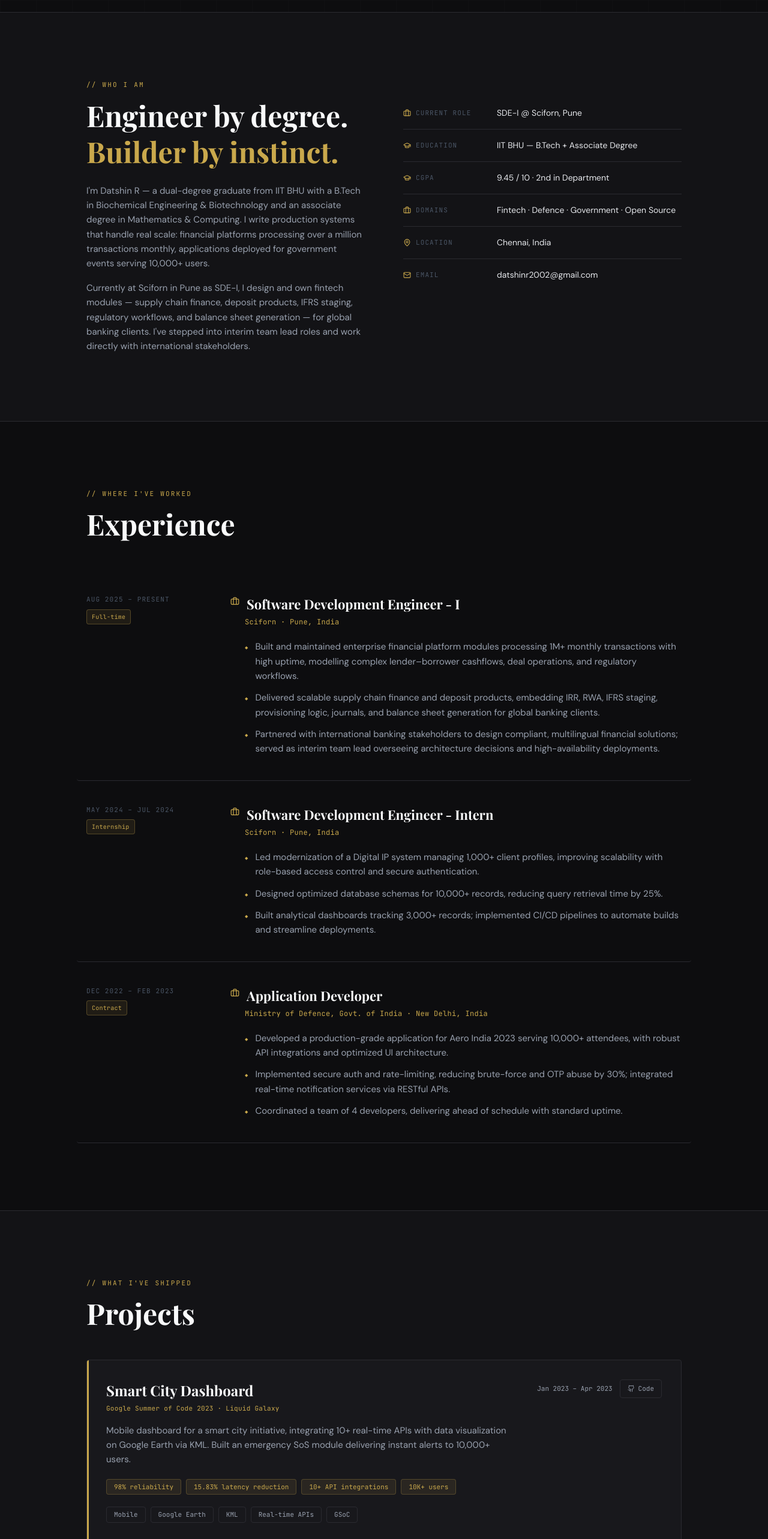
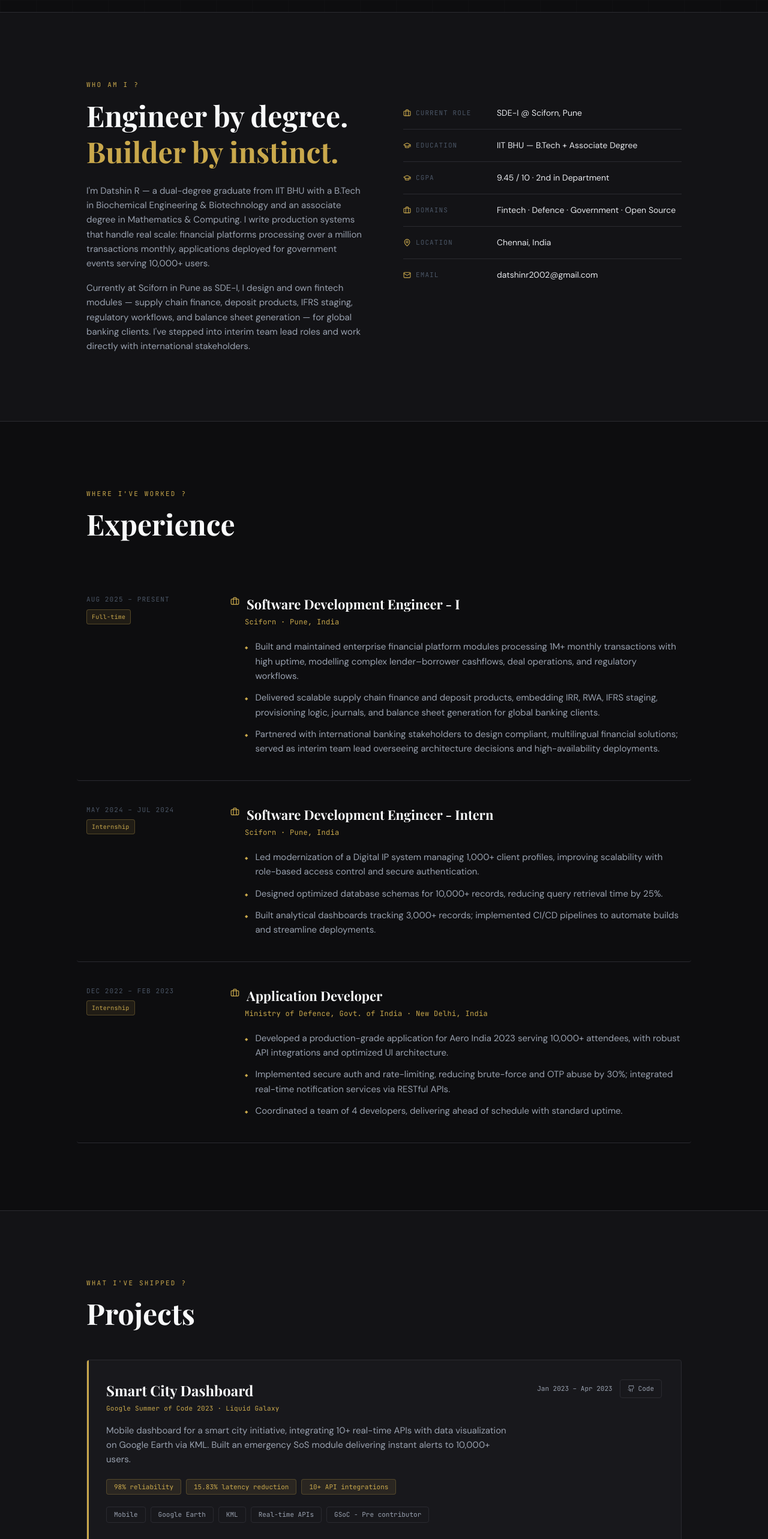
Before and after one commit to Datshin1511/portfolio-website, a React (Vite) app in the folder my-website/: page / in a window 1280 px wide. Shown: the part 780-3346 px from the top of the page at 60% size. Built offline with nearby package versions, Linux system fonts and the light colour scheme.

Commit message:
fix(ui): section header prologues corrected

```diff
--- a/my-website/src/components/About.tsx
+++ b/my-website/src/components/About.tsx
@@ -13,7 +13,7 @@ export default function About() {
   return (
     <section id="about" className="bg-light-bg2 dark:bg-dark-bg2 border-y border-light-border dark:border-dark-border">
       <div className="max-w-6xl mx-auto px-5 sm:px-10 lg:px-20 py-20 lg:py-28">
-        <p className="font-mono text-[11px] uppercase tracking-[0.2em] text-accent mb-3">// who i am</p>
+        <p className="font-mono text-[11px] uppercase tracking-[0.2em] text-accent mb-3">who am I ?</p>
 
         <div className="grid grid-cols-1 lg:grid-cols-2 gap-12 lg:gap-16 items-start">
           <div>
--- a/my-website/src/components/Achievements.tsx
+++ b/my-website/src/components/Achievements.tsx
@@ -4,7 +4,7 @@ const achievements = [
   { rank: 'Top 3.4%', title: 'CDSE (I) 2025 — UPSC', detail: 'Qualified among 8,516 out of 250,000+ applicants' },
   { rank: 'AIR 4439', title: 'NDA/NA (I) 2019 — UPSC', detail: 'All India Rank in national defence entrance exam' },
   { rank: 'Rank 1340', title: 'TNEA 2020', detail: 'Tamil Nadu Engineering Admission state rank' },
-  { rank: '2nd Dept.', title: 'IIT BHU Academic', detail: 'Graduated CGPA 9.45/10, ranked 2nd in department' },
+  { rank: 'Dept. 2nd', title: 'IIT BHU Academic', detail: 'Graduated CGPA 9.45/10, ranked 2nd in department' },
 ];
 
 const leadership = [
@@ -24,7 +24,7 @@ export default function Achievements() {
   return (
     <section id="achievements" className="bg-light-bg2 dark:bg-dark-bg2 border-y border-light-border dark:border-dark-border">
       <div className="max-w-6xl mx-auto px-5 sm:px-10 lg:px-20 py-20 lg:py-28">
-        <p className="font-mono text-[11px] uppercase tracking-[0.2em] text-accent mb-3">// recognition & leadership</p>
+        <p className="font-mono text-[11px] uppercase tracking-[0.2em] text-accent mb-3">recognition & leadership</p>
         <h2 className="font-display text-[clamp(2rem,4vw,3rem)] font-bold text-gray-900 dark:text-gray-50 leading-tight mb-12">
           Achievements
         </h2>
@@ -41,7 +41,7 @@ export default function Achievements() {
           ))}
         </div>
 
-        <p className="font-mono text-[11px] uppercase tracking-[0.2em] text-accent mb-6">// leadership</p>
+        <p className="font-mono text-[11px] uppercase tracking-[0.2em] text-accent mb-6">leadership</p>
         <div className="flex flex-col divide-y divide-light-border dark:divide-dark-border">
           {leadership.map((l, i) => (
             <div key={i} className="flex flex-col sm:grid sm:grid-cols-[220px_1fr] gap-3 sm:gap-8 py-7">
--- a/my-website/src/components/Contact.tsx
+++ b/my-website/src/components/Contact.tsx
@@ -7,7 +7,7 @@ export default function Contact() {
     <section id="contact" className="bg-light-bg dark:bg-dark-bg transition-colors duration-300">
       <div className="max-w-6xl mx-auto px-5 sm:px-10 lg:px-20 py-20 lg:py-28">
         <div className="max-w-2xl mx-auto text-center">
-        <p className="font-mono text-[11px] uppercase tracking-[0.2em] text-accent mb-3">// let's talk</p>
+        <p className="font-mono text-[11px] uppercase tracking-[0.2em] text-accent mb-3">let's talk</p>
         <h2 className="font-display text-[clamp(2rem,4vw,3rem)] font-bold text-gray-900 dark:text-gray-50 leading-tight mb-4">
           Open to the<br />
           <span className="text-accent">right opportunity.</span>
--- a/my-website/src/components/Experience.tsx
+++ b/my-website/src/components/Experience.tsx
@@ -30,7 +30,7 @@ const jobs = [
     company: 'Ministry of Defence, Govt. of India',
     location: 'New Delhi, India',
     period: 'Dec 2022 – Feb 2023',
-    tag: 'Contract',
+    tag: 'Internship',
     bullets: [
       'Developed a production-grade application for Aero India 2023 serving 10,000+ attendees, with robust API integrations and optimized UI architecture.',
       'Implemented secure auth and rate-limiting, reducing brute-force and OTP abuse by 30%; integrated real-time notification services via RESTful APIs.',
@@ -43,7 +43,7 @@ export default function Experience() {
   return (
     <section id="experience" className="bg-light-bg dark:bg-dark-bg transition-colors duration-300">
       <div className="max-w-6xl mx-auto px-5 sm:px-10 lg:px-20 py-20 lg:py-28">
-        <p className="font-mono text-[11px] uppercase tracking-[0.2em] text-accent mb-3">// where i've worked</p>
+        <p className="font-mono text-[11px] uppercase tracking-[0.2em] text-accent mb-3">where i've worked ?</p>
         <h2 className="font-display text-[clamp(2rem,4vw,3rem)] font-bold text-gray-900 dark:text-gray-50 leading-tight mb-12">
           Experience
         </h2>
--- a/my-website/src/components/Footer.tsx
+++ b/my-website/src/components/Footer.tsx
@@ -6,7 +6,7 @@ export default function Footer() {
   return (
     <footer className="border-t border-light-border dark:border-dark-border px-5 sm:px-10 lg:px-20 py-6 flex flex-col sm:flex-row items-center justify-between gap-4">
       <span className="font-mono text-[11px] text-gray-400 tracking-wide">
-        © 2026 Datshin R — Chennai, India · Open to Remote
+        Datshin Rajesh — Chennai, India · Open to Remote
       </span>
       <div className="flex items-center gap-5">
         {[
--- a/my-website/src/components/Projects.tsx
+++ b/my-website/src/components/Projects.tsx
@@ -6,17 +6,26 @@ const projects = [
     subtitle: 'Google Summer of Code 2023 · Liquid Galaxy',
     period: 'Jan 2023 – Apr 2023',
     description: 'Mobile dashboard for a smart city initiative, integrating 10+ real-time APIs with data visualization on Google Earth via KML. Built an emergency SoS module delivering instant alerts to 10,000+ users.',
-    highlights: ['98% reliability', '15.83% latency reduction', '10+ API integrations', '10K+ users'],
-    tags: ['Mobile', 'Google Earth', 'KML', 'Real-time APIs', 'GSoC'],
+    highlights: ['98% reliability', '15.83% latency reduction', '10+ API integrations'],
+    tags: ['Mobile', 'Google Earth', 'KML', 'Real-time APIs', 'GSoC - Pre contributor'],
     github: 'https://www.github.com/Datshin1511',
   },
+  {
+    title: 'Multilingual note taking agent',
+    subtitle: 'Holon AI · Hackathon',
+    period: 'Apr 2025 – May 2025',
+    description: 'AI-powered note taking agent, that uses various available open-source models to transcribe audio to text in multiple global languages. Light-weight, client-side transcriber focused on privacy.',
+    highlights: ['92% reliability', '15+ global languages', '5+ API integrations'],
+    tags: ['Web', 'Whisper', 'React', 'FastAPI', 'Holon AI'],
+    github: 'https://www.github.com/Datshin1511',
+  }
 ];
 
 export default function Projects() {
   return (
     <section id="projects" className="bg-light-bg2 dark:bg-dark-bg2 border-y border-light-border dark:border-dark-border">
       <div className="max-w-6xl mx-auto px-5 sm:px-10 lg:px-20 py-20 lg:py-28">
-        <p className="font-mono text-[11px] uppercase tracking-[0.2em] text-accent mb-3">// what i've shipped</p>
+        <p className="font-mono text-[11px] uppercase tracking-[0.2em] text-accent mb-3">what i've shipped ?</p>
         <h2 className="font-display text-[clamp(2rem,4vw,3rem)] font-bold text-gray-900 dark:text-gray-50 leading-tight mb-12">
           Projects
         </h2>
--- a/my-website/src/components/Skills.tsx
+++ b/my-website/src/components/Skills.tsx
@@ -64,7 +64,7 @@ export default function Skills() {
       <div className="max-w-6xl mx-auto px-5 sm:px-10 lg:px-20 py-20 lg:py-28">
 
         <p className="font-mono text-[11px] uppercase tracking-[0.2em] text-accent mb-3">
-          // tools of the trade
+          Tools of the trade
         </p>
         <h2 className="font-display text-[clamp(2rem,4vw,3rem)] font-bold text-gray-900 dark:text-gray-50 leading-tight mb-12">
           Skills
```
